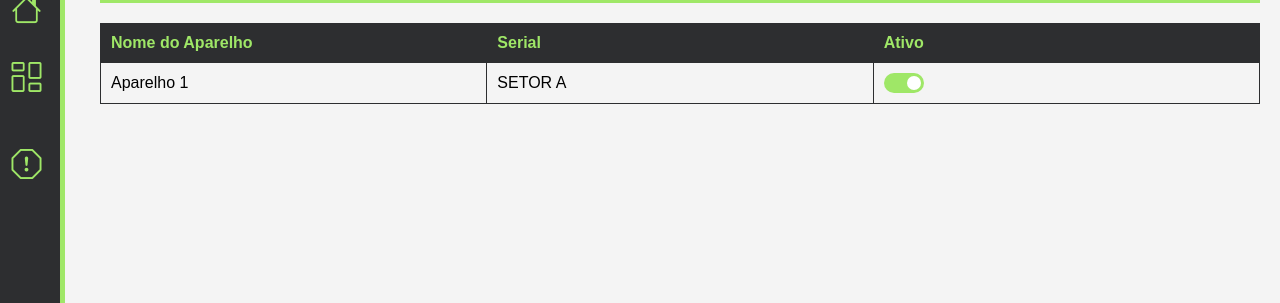
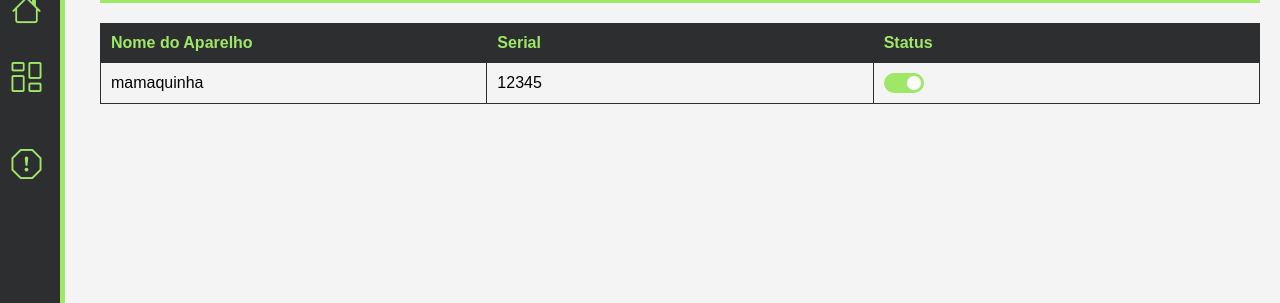
Before and after one commit to daavip/CLIMP, a Django app: page / in a window 1280 px wide. Shown: the part 66-369 px from the top of the page. Run offline with Django 5.2, Linux system fonts and the light colour scheme; data comes from the database, SQL or seed files in the repository.

Commit message:
more fixing

```diff
--- a/CLIMP/app/admin.py
+++ b/CLIMP/app/admin.py
@@ -10,7 +10,7 @@ class BaseModelAdmin(admin.ModelAdmin):
     get_user.short_description = 'User'
 
 class MachineAdmin(BaseModelAdmin):
-    list_display = ("id", "name", "serial", "active", "created_at", "updated_at",)
+    list_display = ("id", "name", "serial", "status", "created_at", "updated_at",)
 
 admin.site.register(Machine, MachineAdmin)
 
--- a/CLIMP/app/forms.py
+++ b/CLIMP/app/forms.py
@@ -4,11 +4,11 @@ from .models import *
 class MachineForm(forms.ModelForm):
     class Meta:
         model = Machine
-        fields = ['name', 'serial', 'active']
+        fields = ['name', 'serial', 'status']
         widgets = {
             'name': forms.TextInput(attrs={'class': 'form-control'}),
             'serial': forms.TextInput(attrs={'class': 'form-control', 'maxlength': 5, 'pattern': '\d*'}),
-            'active': forms.HiddenInput(attrs={'value': 'true'}),
+            'status': forms.HiddenInput(attrs={'value': 'true'}),
         }
 
 # class DefectForm(forms.ModelForm):
--- a/CLIMP/app/models.py
+++ b/CLIMP/app/models.py
@@ -27,7 +27,7 @@ class BaseModel(models.Model):
 class Machine(BaseModel):
     name = models.CharField(max_length=50, null=False, blank=False)
     serial = models.CharField(max_length=5, null=False, blank=False)
-    active = models.BooleanField(default=False)
+    status = models.BooleanField(default=False)
 
 class Defect(BaseModel):
     name = models.CharField(max_length=50, null=False, blank=False)
--- a/CLIMP/app/templates/home.html
+++ b/CLIMP/app/templates/home.html
@@ -87,20 +87,22 @@
         <tr>
           <th>Nome do Aparelho</th>
           <th>Serial</th>
-          <th>Ativo</th>
+          <th>Status</th>
         </tr>
       </thead>
       <tbody>
+        {% for machine in machines %}
           <tr>
-          <td>Aparelho 1</td>
-          <td>SETOR A</td>
+            <td>{{ machine.name }}</td>
+            <td>{{ machine.serial }}</td>
             <td>
               <label class="switch">
-              <input type="checkbox" checked>
+                <input type="checkbox" {% if machine.status %}checked{% endif %}>
                 <span class="slider"></span>
               </label>
             </td>
           </tr>
+        {% endfor %}
       </tbody>
     </table>
   </main>
--- a/CLIMP/app/urls.py
+++ b/CLIMP/app/urls.py
@@ -5,7 +5,7 @@ from django.conf import settings
 from django.conf.urls.static import static
 
 urlpatterns = [
-
+    path('home/', home, name='home'),
 ]
 
 if settings.DEBUG:
--- a/CLIMP/app/views.py
+++ b/CLIMP/app/views.py
@@ -2,6 +2,7 @@ from django.shortcuts import render, redirect
 from .forms import *
 
 # Create your views here.
+
 
 def home(request):
     if request.method == 'POST':
@@ -12,21 +13,12 @@ def home(request):
 
     else:
         form = MachineForm()
-    return render(request, 'home.html', {'form' : form})
+
+    machines = Machine.objects.all()
+    return render(request, 'home.html', {'form' : form, 'machines' : machines})
 
 def dash(request):
     return render(request, 'dash.html')
 
 def defeito(request):
     return render(request, 'defeito.html')
-
-def create_machine(request):
-    if request.method == 'POST':
-        form = MachineForm(request.POST)
-        if form.is_valid():
-            form.save()
-            return redirect('home')
-
-    else:
-        form = MachineForm()
-    return render(request, 'app/home.html', {'form' : form})
```
Also changed, not shown: CLIMP/app/migrations/0002_rename_active_machine_status.py (added), CLIMP/db.sqlite3. Lines whose indentation alone changed are shown as unchanged.
